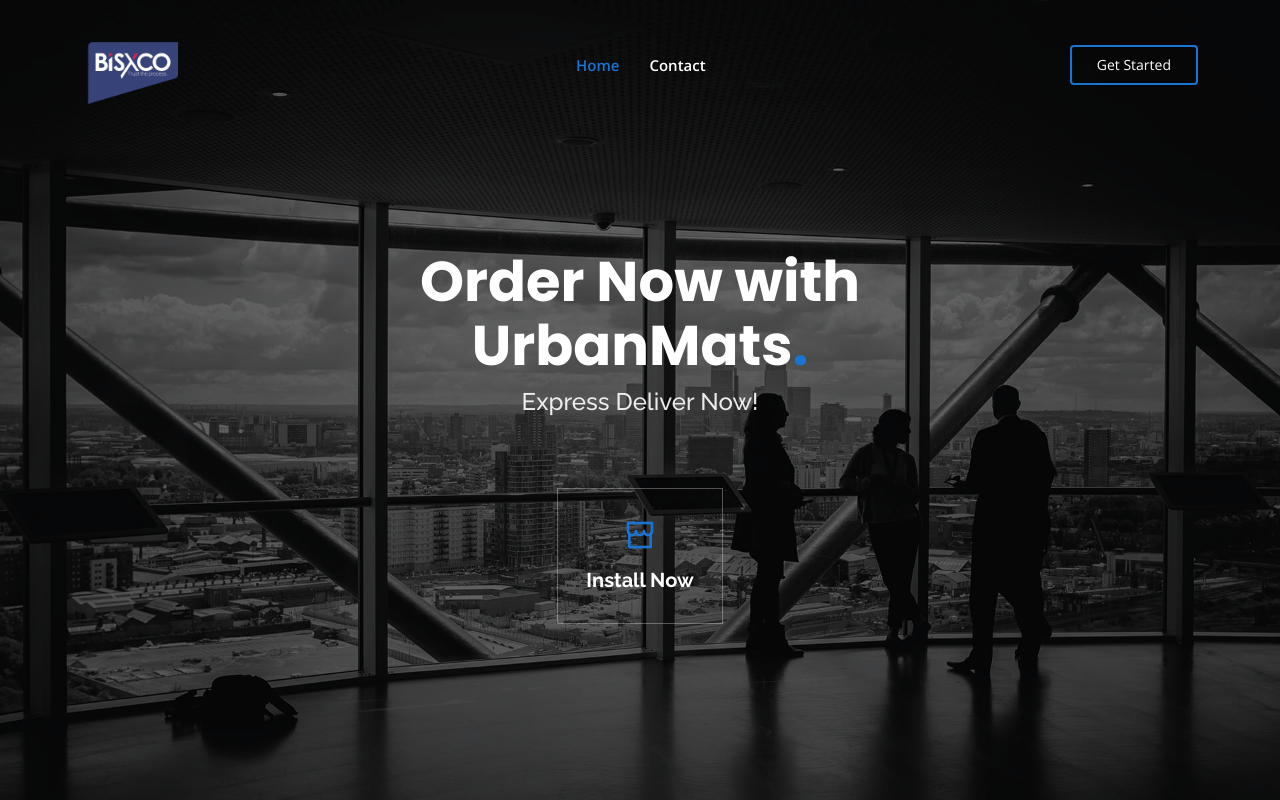
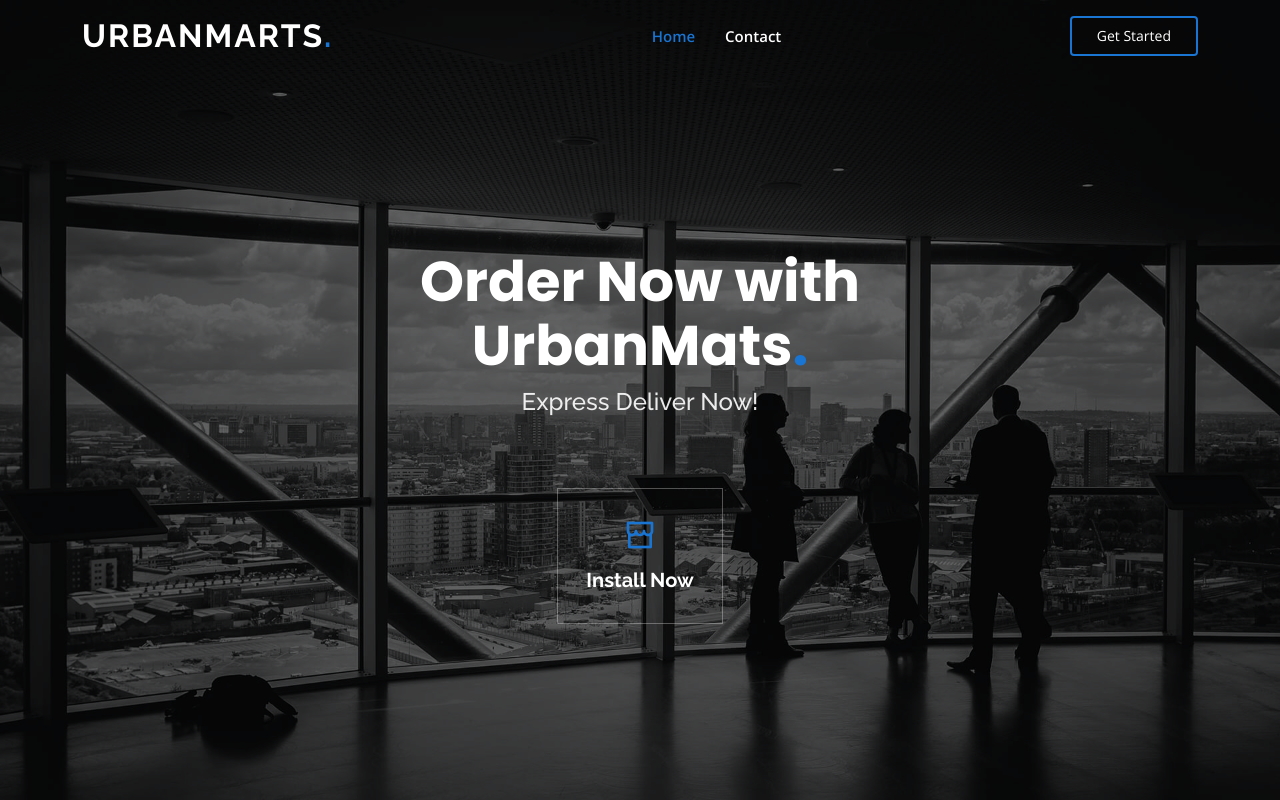
Before and after one commit to vishnupdmrjn/urbanmarts1, a plain HTML site: page index.html in a window 1280 px wide. Drawn offline with nearby package versions, Linux system fonts and the light colour scheme.

Commit message:
Update index.html

```diff
--- a/index.html
+++ b/index.html
@@ -42,9 +42,9 @@
   <header id="header" class="fixed-top ">
     <div class="container d-flex align-items-center justify-content-lg-between">
 
-      <!--<h1 class="logo me-auto me-lg-0"><a href="index.html">Gp<span>.</span></a></h1>
+      <h1 class="logo me-auto me-lg-0"><a href="index.html">UrbanMarts<span>.</span></a></h1>
       <!-- Uncomment below if you prefer to use an image logo -->
-      <a href="index.html" class="logo me-auto me-lg-0"><img src="assets/img/logo.png" alt="" class="img-fluid"></a>
+      <!--<a href="index.html" class="logo me-auto me-lg-0"><img src="assets/img/logo.png" alt="" class="img-fluid"></a> -->
 
       <nav id="navbar" class="navbar order-last order-lg-0">
         <ul>
```
